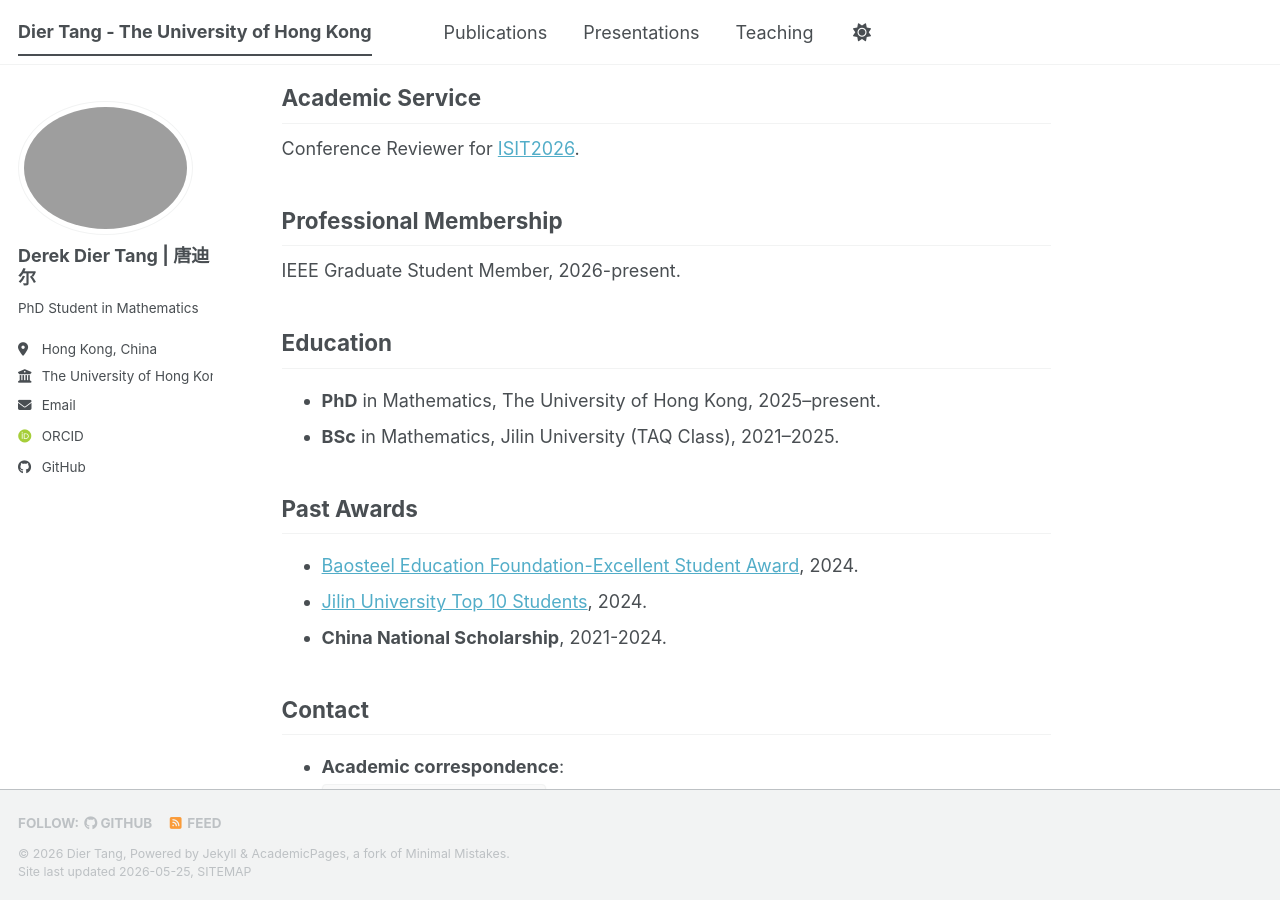
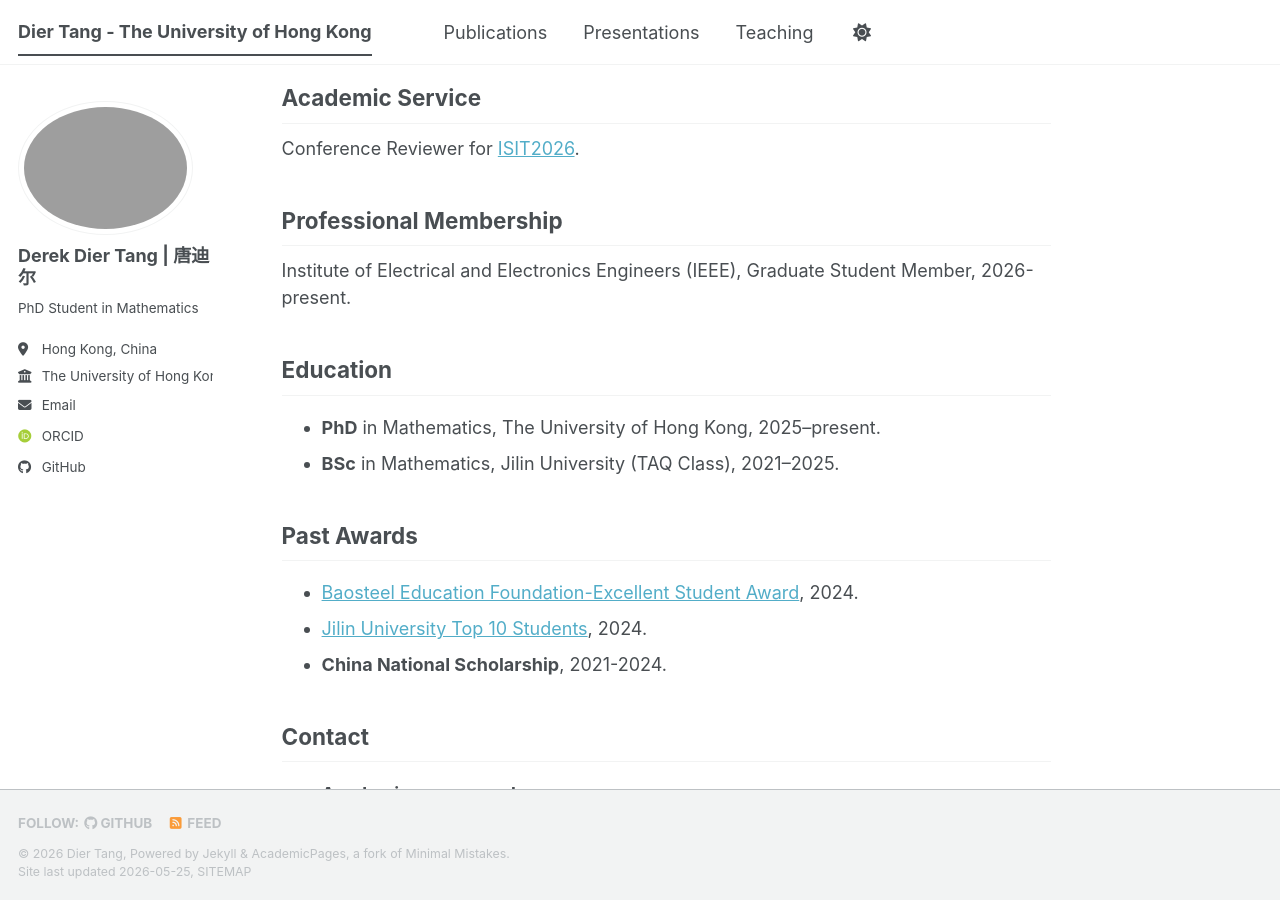
Before and after one commit to TangDier03/tangdier03.github.io, a Jekyll site: the page built from _pages/about.md, in a window 1280 px wide and 900 px high, scrolled down 588 px. Built offline with Jekyll 4.4.1, drawn with Linux system fonts in a browser that asks for light colours; some web fonts are replaced; a script bundle is joined from its source files by our own code; library files that are not in the unit come from our copies.

Commit message:
Update about.md

```diff
--- a/_pages/about.md
+++ b/_pages/about.md
@@ -32,7 +32,7 @@ Conference Reviewer for [ISIT2026](https://2026.ieee-isit.org/).
 
 ## Professional Membership
 
-IEEE Graduate Student Member, 2026-present.
+Institute of Electrical and Electronics Engineers (IEEE), Graduate Student Member, 2026-present.
 
 
 
```
